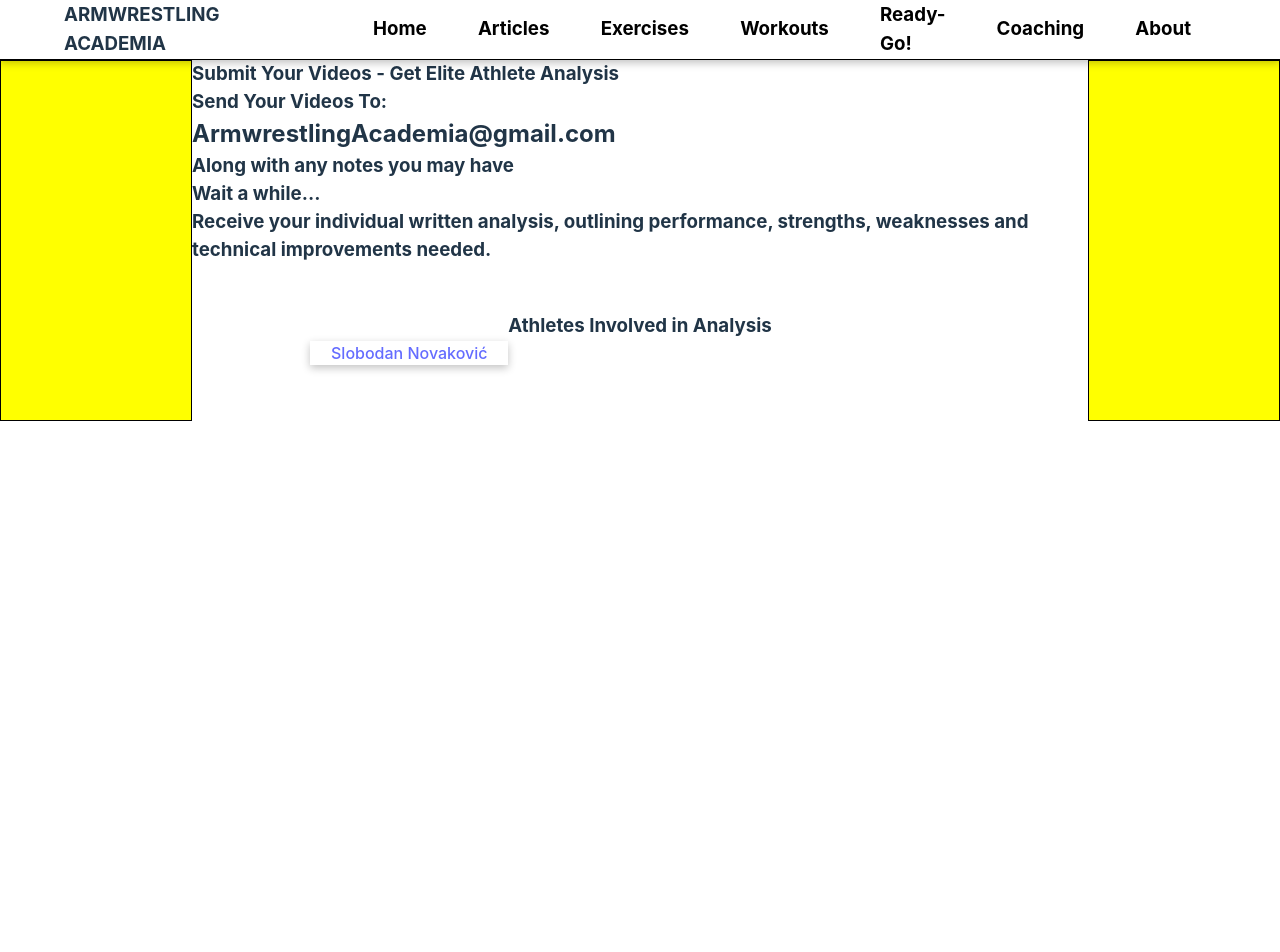
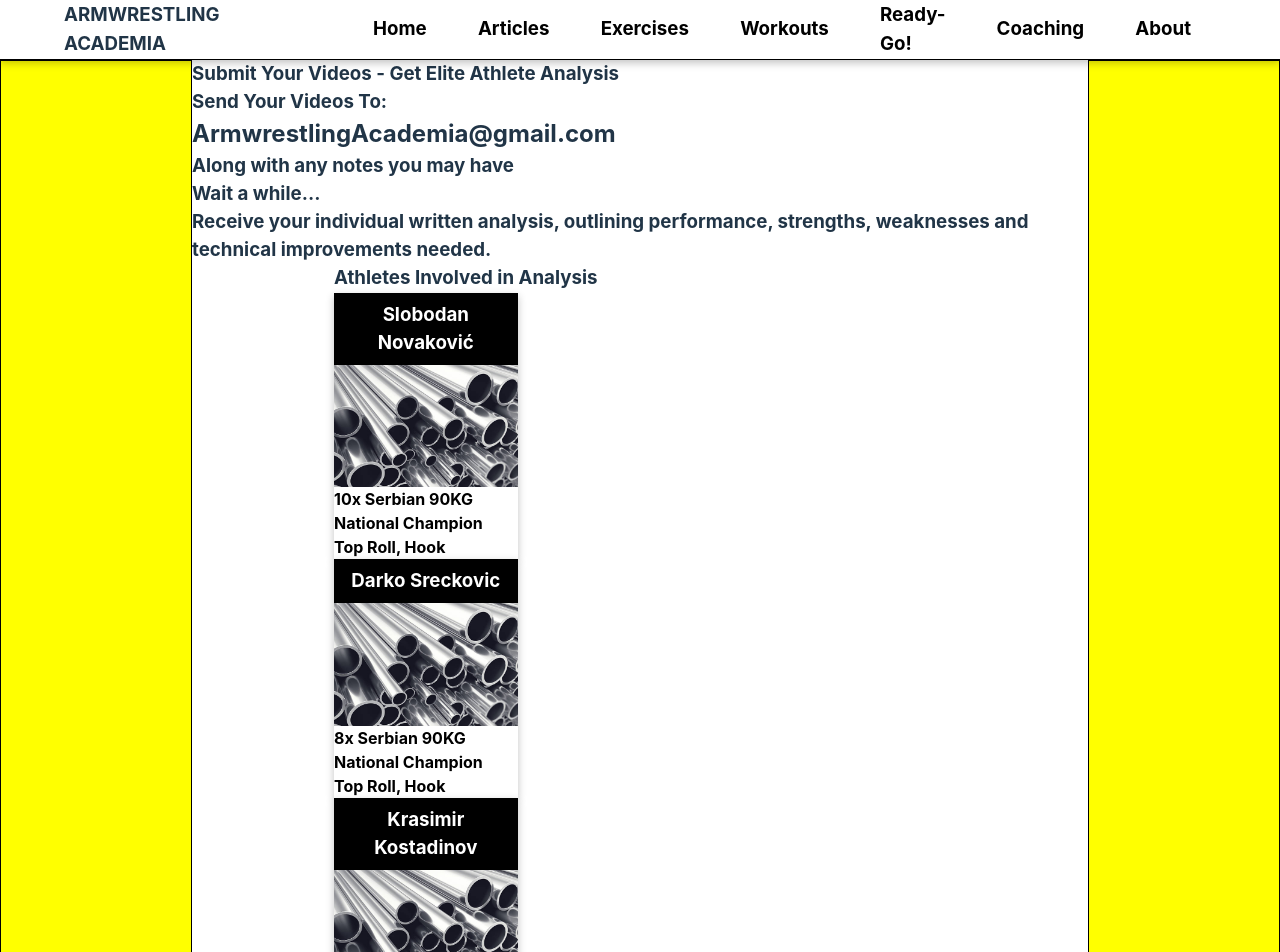
Before and after one commit to SuperHeavyBallet/AWA-Blog-React, a React (Vite) app in the folder awa-blog-react/: page /coaching in a window 1280 px wide. Shown: the top 952 px of the page. Before the commit the page ends 800 px from the top, so only its background shows below. Built offline with nearby package versions, Linux system fonts and the light colour scheme.

Commit message:
Basic Content for coaching page added

```diff
--- a/awa-blog-react/src/components/AthleteProfileBanner.jsx
+++ b/awa-blog-react/src/components/AthleteProfileBanner.jsx
@@ -1,12 +1,17 @@
 import { Link } from "react-router-dom";
 
-export default function AthleteProfileBanner( {linkDestination, title, image, accolades, socialMediaLink})
+export default function AthleteProfileBanner( {linkDestination, title, image, accolades, technique, socialMediaLink})
 {
     return(
         <div className="column-banner">
-        <Link to={linkDestination}>
+        <Link to={linkDestination}
+        className="link-style">
         <div>
-            {title}</div>
+            <h3>{title}</h3>
+            <img src={image}></img>
+            <h4>{accolades}</h4>
+            <h4>{technique}</h4>
+            </div>
             </Link>
             </div>
     )
--- a/awa-blog-react/src/pages/coaching/CoachingPageMidArea.jsx
+++ b/awa-blog-react/src/pages/coaching/CoachingPageMidArea.jsx
@@ -1,5 +1,5 @@
 import AthleteProfileBanner from "../../components/AthleteProfileBanner";
-import MetalPipes from "/src/images/metalPipes.jpg"
+import MetalPipes from "../../images/metalPipes.jpg"
 
 class AthleteBio {
     constructor( athleteName, athletePhoto, athleteCredentials, athleteTechnique)
@@ -12,20 +12,43 @@ class AthleteBio {
 }
 
 const athleteSlobodanNovakovic = new AthleteBio( "Slobodan Novaković", MetalPipes, "10x Serbian 90KG National Champion", "Top Roll, Hook");
+const athleteDarkoSreckovic = new AthleteBio( "Darko Sreckovic", MetalPipes, "8x Serbian 90KG National Champion", "Top Roll, Hook");
+const athleteKrasimirKostadinov = new AthleteBio( "Krasimir Kostadinov", MetalPipes, "8x Bulgarian 110kg National Champion", "Hook");
 
 export default function CoachingPageMidArea()
 {
     return (
-        <div className="home-page-mid-area">
-            <div className="home-page-mid-title">
+        <div className="coaching-page-mid-area">
+            <div className="coaching-page-mid-title">
                 <h3>Athletes Involved in Analysis</h3>
 
                 <AthleteProfileBanner
+                linkDestination="https://www.google.com"
                 title={athleteSlobodanNovakovic.athleteName}
-                image={athleteSlobodanNovakovic.image}
-                accolades={athleteSlobodanNovakovic.athleteCredentials}>
+                image={athleteSlobodanNovakovic.athletePhoto}
+                accolades={athleteSlobodanNovakovic.athleteCredentials}
+                technique={athleteSlobodanNovakovic.athleteTechnique}>
+                </AthleteProfileBanner>
 
+                <AthleteProfileBanner
+                linkDestination="https://www.google.com"
+                title={athleteDarkoSreckovic.athleteName}
+                image={athleteDarkoSreckovic.athletePhoto}
+                accolades={athleteDarkoSreckovic.athleteCredentials}
+                technique={athleteDarkoSreckovic.athleteTechnique}>
                 </AthleteProfileBanner>
+
+                <AthleteProfileBanner
+                linkDestination="https://www.google.com"
+                title={athleteKrasimirKostadinov.athleteName}
+                image={athleteKrasimirKostadinov.athletePhoto}
+                accolades={athleteKrasimirKostadinov.athleteCredentials}
+                technique={athleteKrasimirKostadinov.athleteTechnique}>
+                </AthleteProfileBanner>
+
+
+
+
             </div>
         </div>
     )
--- a/awa-blog-react/src/pages/home/HomePageHeadArea.jsx
+++ b/awa-blog-react/src/pages/home/HomePageHeadArea.jsx
@@ -38,7 +38,7 @@ export default function HomePageHeadArea()
                     <NewsPreview
                         className="large-news-preview"
                         linkDestination={mainNewsPreview.linkDestination}
-                        image={MetalPipes}
+                        image={mainNewsPreview.image}
                         title={mainNewsPreview.title}
                         previewText={mainNewsPreview.mainText}/>
                 </div>
```
